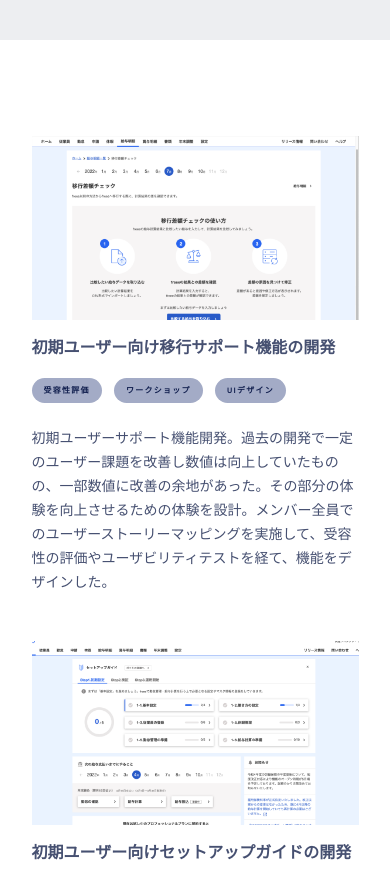
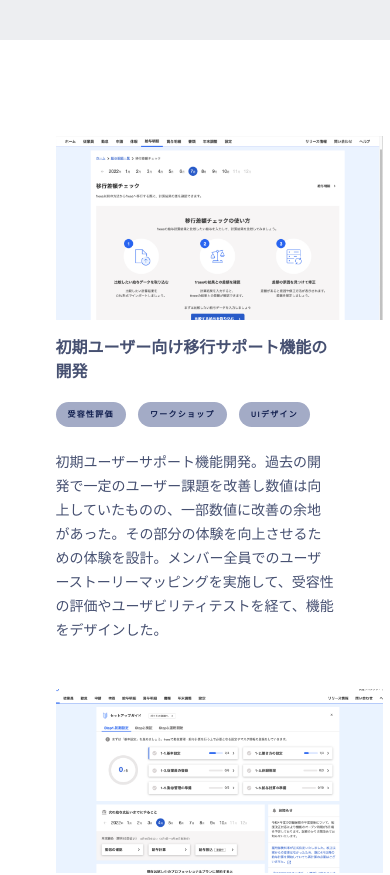
Before and after one commit to sherpaaa/portfolio, a React (Create React App) app: page /projects in a window 390 px wide. Shown: the part 720-1595 px from the top of the page. Built offline with nearby package versions, Linux system fonts and the light colour scheme.

Commit message:
レスポンシブデザインのレイアウトを修正

```diff
--- a/src/components/ProjectCard.jsx
+++ b/src/components/ProjectCard.jsx
@@ -5,22 +5,34 @@ export const ProjectCard = (props) => {
   const isDesktop = useMediaQuery({
     query: '(min-width:780px)',
   })
-  const isMoble = useMediaQuery({ query: '(max-width:780px' })
+  const isMobile = useMediaQuery({ query: '(max-width:780px' })
 
   const projectBase = {
     flexBasis: isDesktop && 'calc((100% - 2rem) / 2)',
     flextWidth: isDesktop && 'calc((100% - 2rem) / 2)',
-    maxWidth: isMoble && '327px',
     marginTop: '2rem',
-    // padding: isMoble && '0 1.5rem',
   }
   const projectImg = {
     backgroundColor: '#EDEEF1',
     border: 'none',
     width: isDesktop && '100%',
-    maxWidth: isMoble && '327px',
     height: isDesktop && '15rem',
-    height: isMoble && '100%',
+  }
+
+  const projectBaseM = {
+    flexBasis: isDesktop && 'calc((100% - 2rem) / 2)',
+    flextWidth: isDesktop && 'calc((100% - 2rem) / 2)',
+    maxWidth: '327px',
+    marginTop: '2rem',
+    padding: '0 1.5rem',
+  }
+  const projectImgM = {
+    backgroundColor: '#EDEEF1',
+    border: 'none',
+    width: isDesktop && '100%',
+    height: isDesktop && '15rem',
+    maxWidth: '327px',
+    // height: '100%',
   }
   const projectTitle = {
     fontSize: '1rem',
@@ -46,6 +58,8 @@ export const ProjectCard = (props) => {
     marginTop: '1rem',
   }
   return (
+    <>
+      {isDesktop && (
         <div style={projectBase}>
           <img src={props.rf} alt="データなし" style={projectImg} />
           <h3 style={projectTitle}>{props.ptitle}</h3>
@@ -54,5 +68,17 @@ export const ProjectCard = (props) => {
           <span style={tag}>{props.ptag3}</span>{' '}
           <p style={projectText}>{props.pcaption}</p>
         </div>
+      )}
+      {isMobile && (
+        <div style={projectBaseM}>
+          <img src={props.rf} alt="データなし" style={projectImgM} />
+          <h3 style={projectTitle}>{props.ptitle}</h3>
+          <span style={tag}>{props.ptag1}</span>{' '}
+          <span style={tag}>{props.ptag2}</span>{' '}
+          <span style={tag}>{props.ptag3}</span>{' '}
+          <p style={projectText}>{props.pcaption}</p>
+        </div>
+      )}
+    </>
   )
 }
--- a/src/routes/projects.jsx
+++ b/src/routes/projects.jsx
@@ -18,9 +18,20 @@ export default function Projects() {
     margin: '0 auto',
     display: 'flex',
     flexWrap: isDesktop && 'wrap',
-    flexDirection: isMobile && 'column',
     alignItems: isDesktop && 'flex-start',
-    alignItems: isMobile && 'center',
+    justifyContent: 'space-between',
+    marginTop: '4rem',
+    marginBottom: '8rem',
+  }
+
+  const projectWrapperM = {
+    maxWidth: '48rem',
+    margin: '0 auto',
+    display: 'flex',
+    flexWrap: 'wrap',
+    alignItems: 'flex-start',
+    flexDirection: 'column',
+    alignItems: 'center',
     justifyContent: 'space-between',
     marginTop: '4rem',
     marginBottom: '8rem',
@@ -45,7 +56,8 @@ export default function Projects() {
         subtitle1={'Kousuke Masuda'}
         subtitle2={'Research and Design'}
       />
-      <div style={projectWrapper}>{projectList}</div>
+      {isDesktop && <div style={projectWrapper}>{projectList}</div>}
+      {isMobile && <div style={projectWrapperM}>{projectList}</div>}
 
       <Footer />
     </div>
```
Lines whose indentation alone changed are shown as unchanged.
